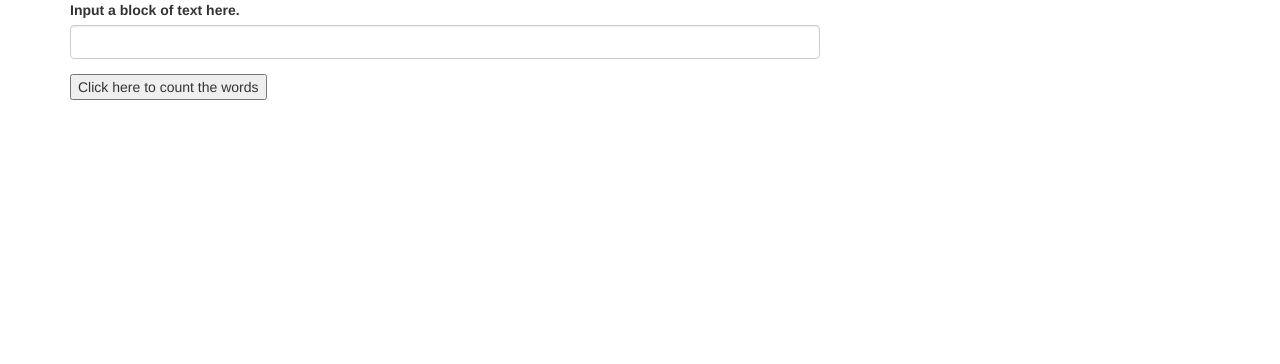
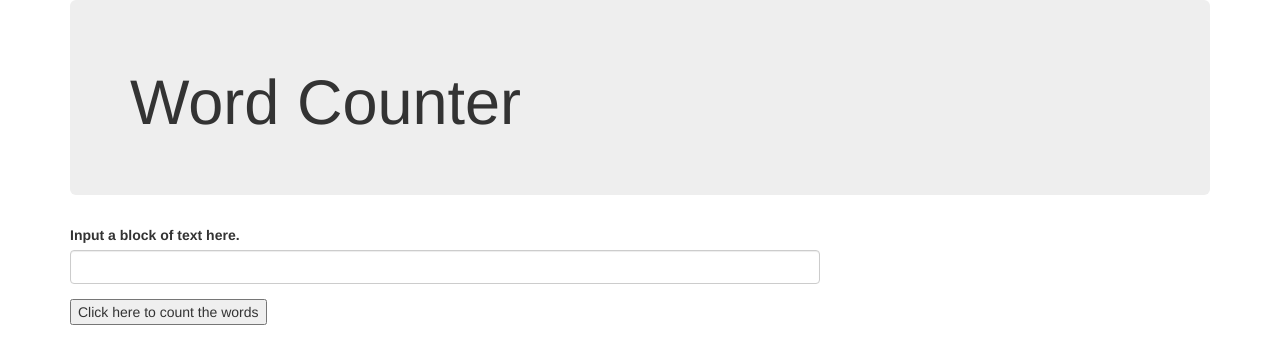
Before and after one commit to kmh620/word, a plain HTML site: page index.html in a window 1280 px wide. Drawn offline with Linux system fonts and the light colour scheme.

Commit message:
add jumbo

```diff
--- a/index.html
+++ b/index.html
@@ -9,6 +9,9 @@
   </head>
   <body>
     <div class="container">
+      <div class="jumbotron">
+        <h1>Word Counter</h1>
+      </div>
       <div class="row">
         <div class="col-lg-8">
           <form id="form">
```
